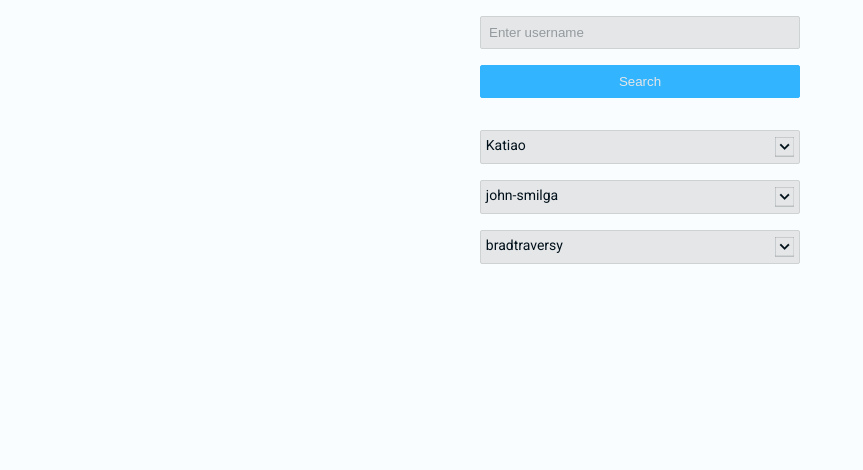
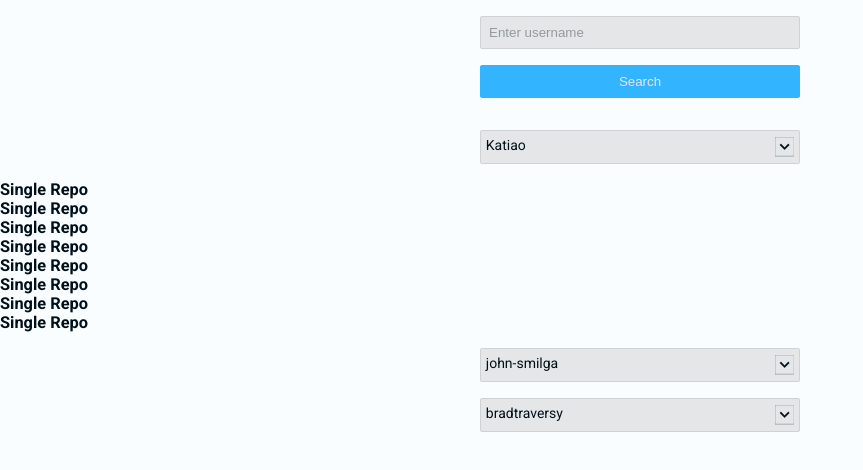
Before and after one commit to Katiao/github-repositories-explorer, a React (Create React App) app: page / in a window 1280 px wide. Both pictures are taken after a click on the icon 784 px from the left and 146 px from the top of the page. Shown: the top 470 px of the page, without its empty margins (0-863 px from the left). Built offline with nearby package versions, Linux system fonts and the light colour scheme.

Commit message:
add repo information toggle functionality

```diff
--- /dev/null
+++ b/src/components/SingleRepo.js
@@ -0,0 +1,11 @@
+import React from "react";
+
+const SingleRepo = () => {
+  return (
+    <div>
+      <h1>Single Repo</h1>
+    </div>
+  );
+};
+
+export default SingleRepo;
--- a/src/components/SingleUser.js
+++ b/src/components/SingleUser.js
@@ -1,12 +1,28 @@
-import React from "react";
+import React, { useState } from "react";
 import styled from "styled-components";
 import { MdKeyboardArrowDown } from "react-icons/md";
+import { useGithubContext } from "../context/context";
+import SingleRepo from "./SingleRepo";
 
 const SingleUser = ({ login }) => {
+  const { repos } = useGithubContext();
+
+  //setting state locally here as we only want state to affect this component and not other SigleUser components
+  const [isRepoOpen, setisRepoOpen] = useState(false);
+
+  const showRepo = () => {
+    setisRepoOpen(!isRepoOpen);
+  };
   return (
     <Wrapper>
-      <div className="userCard">{login}</div>
-      <MdKeyboardArrowDown className="arrow" />
+      <div className="user-card">
+        <div>{login}</div>
+        <MdKeyboardArrowDown className="arrow" onClick={showRepo} />
+      </div>
+      {isRepoOpen &&
+        repos.map((item) => {
+          return <SingleRepo key={item.id} {...item} />;
+        })}
     </Wrapper>
   );
 };
@@ -14,6 +30,7 @@ const SingleUser = ({ login }) => {
 export default SingleUser;
 
 const Wrapper = styled.article`
+  .user-card {
     display: flex;
     justify-content: space-between;
     width: 100%;
@@ -31,4 +48,5 @@ const Wrapper = styled.article`
       stroke-width: 0.02rem;
       cursor: pointer;
     }
+  }
 `;
```
Lines whose indentation alone changed are shown as unchanged.
